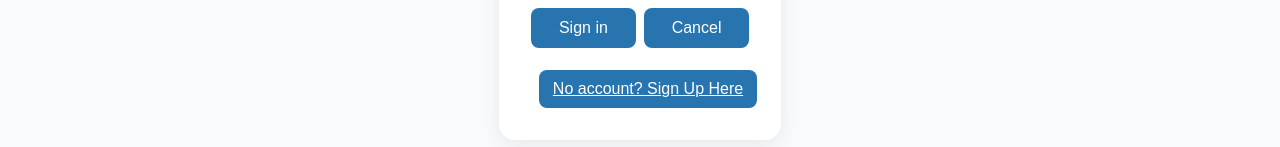
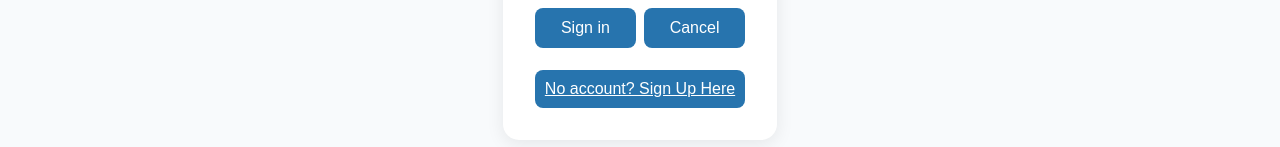
Before and after one commit to Zulu05/CS35L_Proj, a React (Vite) app: page /login in a window 1280 px wide. Shown: the part 471-618 px from the top of the page. Built offline with nearby package versions, Linux system fonts and the light colour scheme.

Commit message:
login error page buttons aligned

```diff
--- a/src/components/Pages/loginPage.tsx
+++ b/src/components/Pages/loginPage.tsx
@@ -129,7 +129,6 @@ export default function LoginPage() {
         onClick={() => navigate('/signUp')}
         disabled={loading}
         style={{
-          marginLeft: 8,
           background: 'none',
           border: 'none',
           color: 'blue',
```
